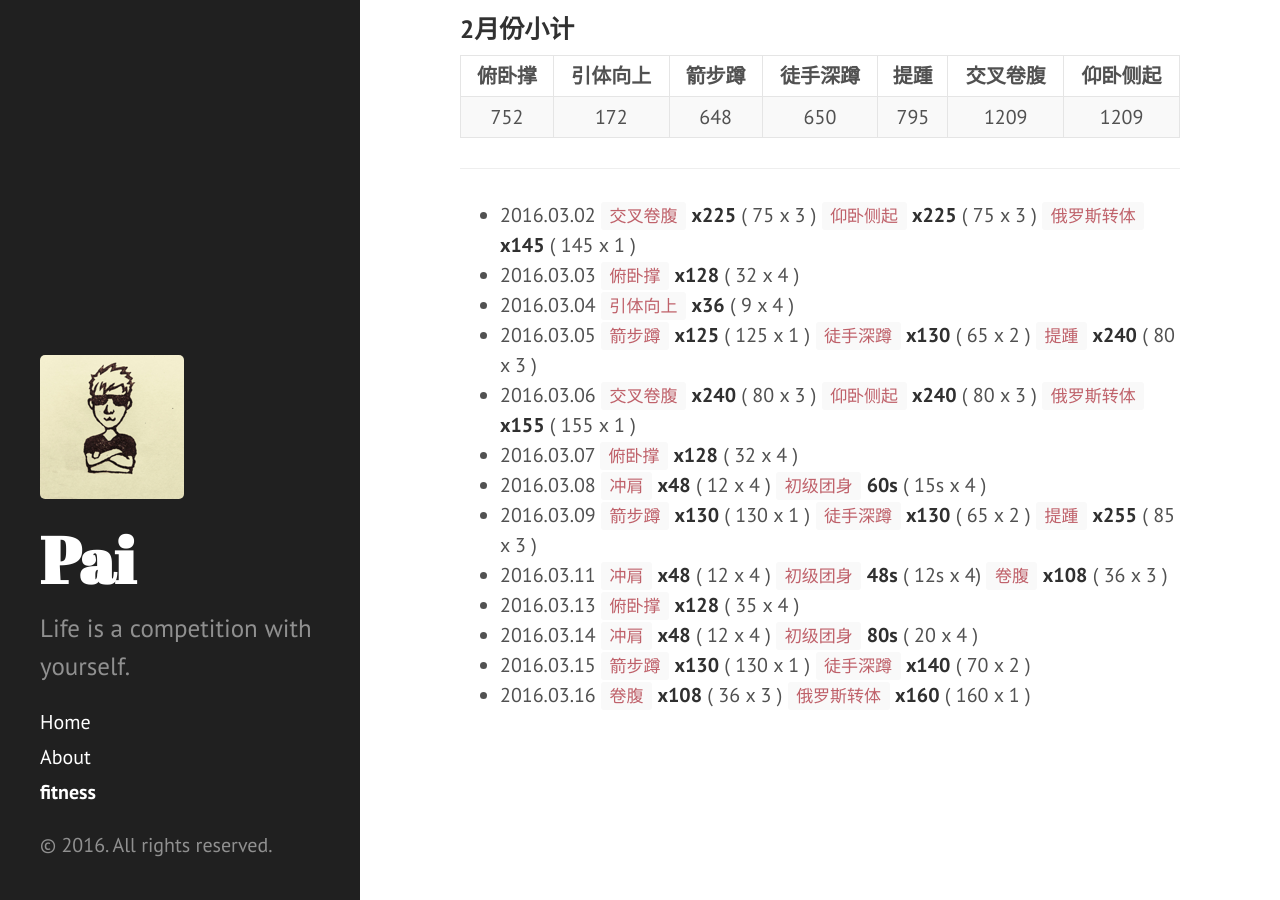
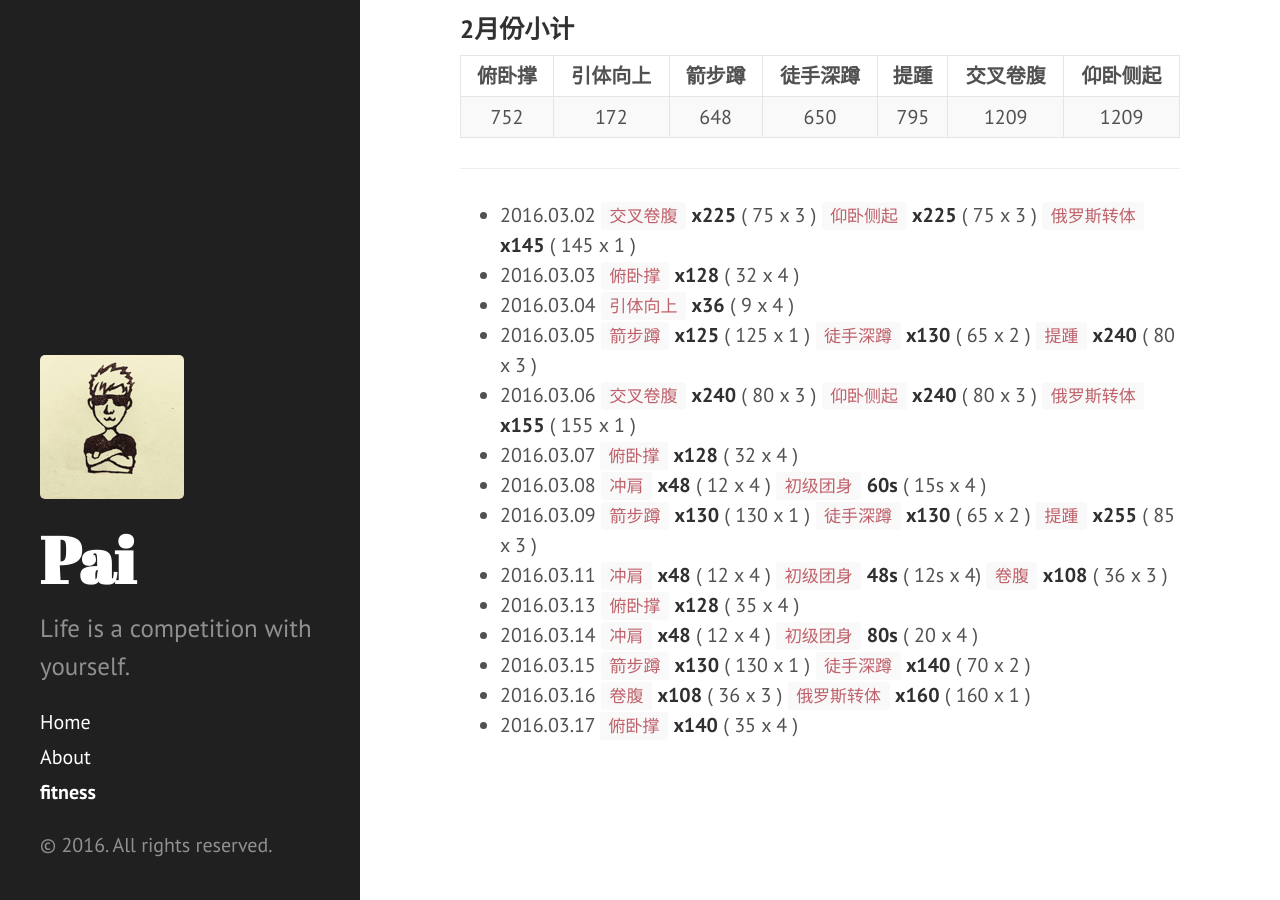
Before and after one commit to dragon8897/dragon8897.github.io, a Jekyll site: the page built from fitness.md, in a window 1280 px wide and 900 px high, scrolled down 2568 px. Built offline with Jekyll 4.4.1, drawn with Linux system fonts in a browser that asks for light colours; Markdown is read by kramdown in place of the engine named in the settings.

Commit message:
add fitness recored.

```diff
--- a/fitness.md
+++ b/fitness.md
@@ -90,3 +90,4 @@ title: fitness
 - 2016.03.14 `冲肩` **x48** ( 12 x 4 ) `初级团身` **80s** ( 20 x 4 )
 - 2016.03.15 `箭步蹲` **x130** ( 130 x 1 ) `徒手深蹲` **x140** ( 70 x 2 )
 - 2016.03.16 `卷腹` **x108** ( 36 x 3 ) `俄罗斯转体` **x160** ( 160 x 1 )
+- 2016.03.17 `俯卧撑` **x140** ( 35 x 4 )
```
